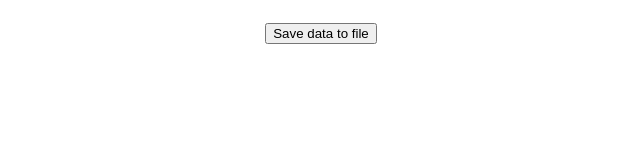
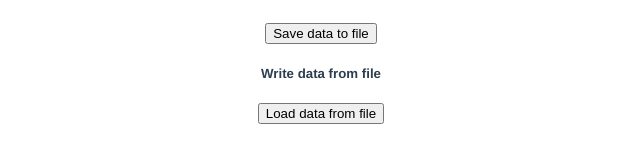
Before and after one commit to Isild/PythonT, a Vue app in the folder frontend/: page / in a window 1280 px wide. Shown: the part 631-794 px from the top of the page, without its empty margins (319-959 px from the left). Built offline with nearby package versions, Linux system fonts and the light colour scheme; no server answers.

Commit message:
add buttons

```diff
--- a/frontend/src/components/HelloWorld.vue
+++ b/frontend/src/components/HelloWorld.vue
@@ -51,7 +51,10 @@
         </center>
 
       <h4> Write data to file </h4>
-      <button v-on:click="saveDataToFile">Save data to file</button>
+        <button v-on:click="saveDataToFile">Save data to file</button>
+
+      <h5> Write data from file </h5>
+        <button v-on:click="loadDataFromFile">Load data from file</button>
 
   </div>
 </template>
@@ -81,6 +84,10 @@ export default {
     saveDataToFile() {
       axios
         .get('http://127.0.0.1:5000/saveToFile')
+    },
+    loadDataFromFile() {
+      axios
+        .get('http://127.0.0.1:5000/readFromFile')
     }
   },
   beforeMount(){
```
